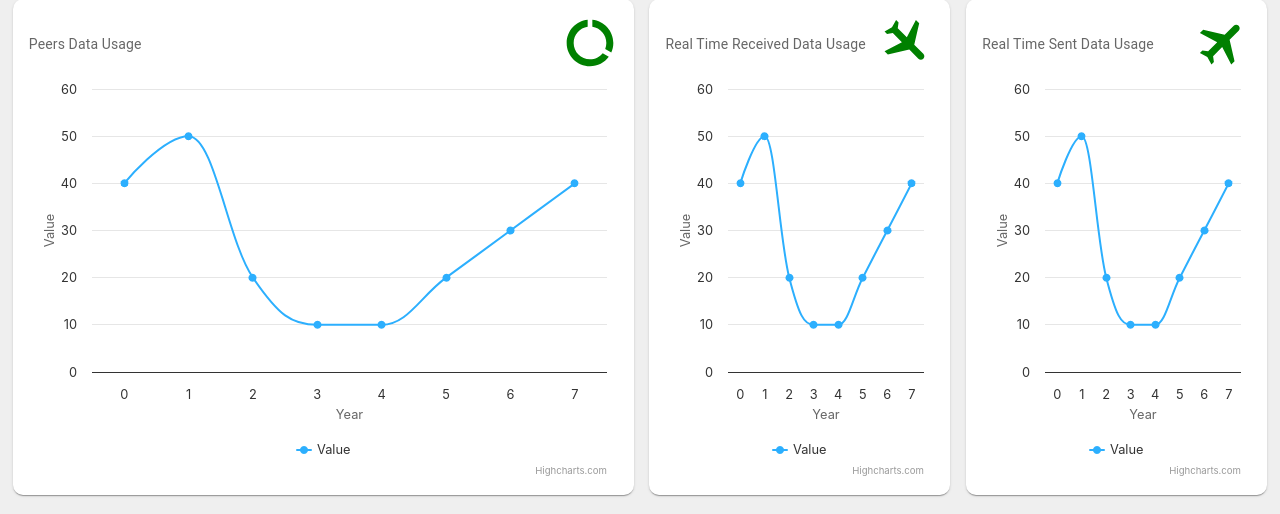
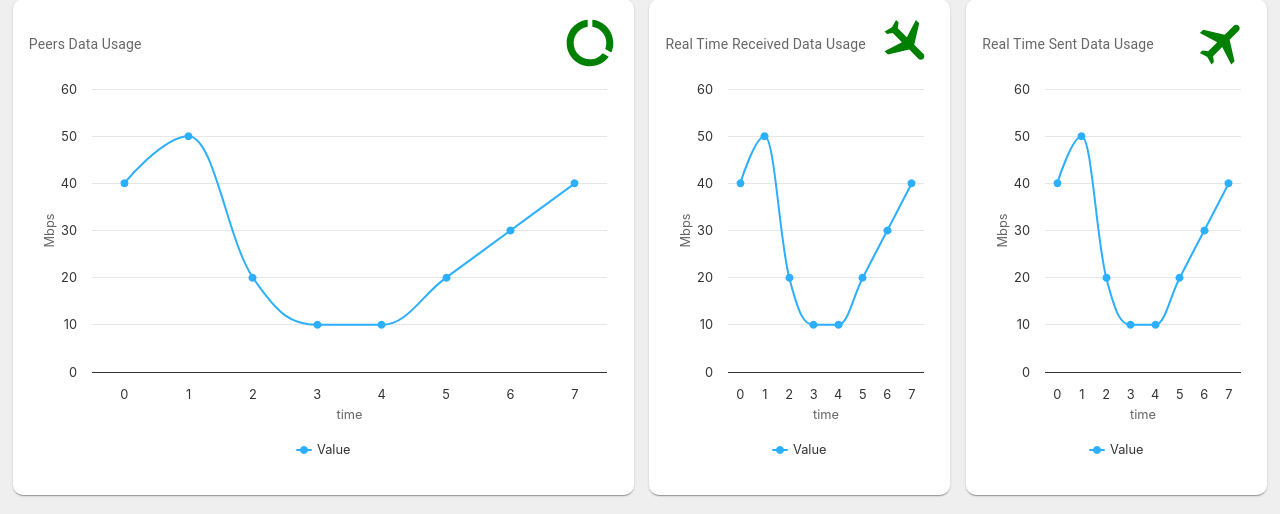
Before and after one commit to gitOfKumarSathish/wireGuardVPN, a React (Vite) app: page /dashboard in a window 1280 px wide. Shown: the part 312-826 px from the top of the page. Built offline with nearby package versions, Linux system fonts and the light colour scheme.

Commit message:
Update chart labels and styles; set full height and hide overflow

```diff
--- a/src/App.css
+++ b/src/App.css
@@ -3,6 +3,8 @@ body {
     margin: 0 auto;
     padding: 1%;
     background: #efefef;
+    height: 100vh;
+    overflow-x: hidden;
 }
 
 .header {
--- a/src/pages/Charts.tsx
+++ b/src/pages/Charts.tsx
@@ -9,13 +9,13 @@ const Charts = () => {
         },
         xAxis: {
             title: {
-                text: 'Year',
+                text: 'time',
             },
             categories: [], // No data
         },
         yAxis: {
             title: {
-                text: 'Value',
+                text: 'Mbps',
             },
         },
         series: [
@@ -25,6 +25,9 @@ const Charts = () => {
                 data: [40, 50, 20, 10, 10, 20, 30, 40], // No data
             },
         ],
+        credits: {
+            enabled: false,
+        }
     };
 
     return <HighchartsReact highcharts={Highcharts} options={options} />;
```
